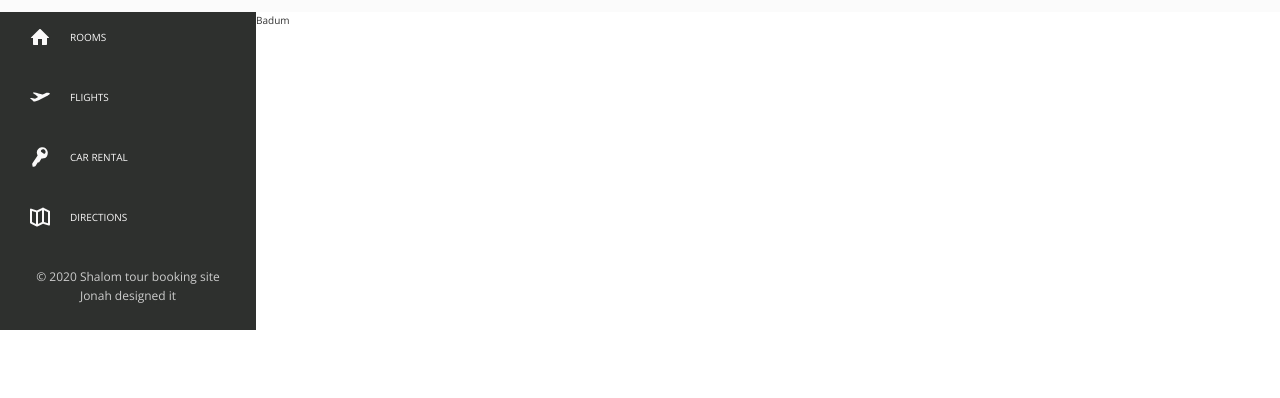
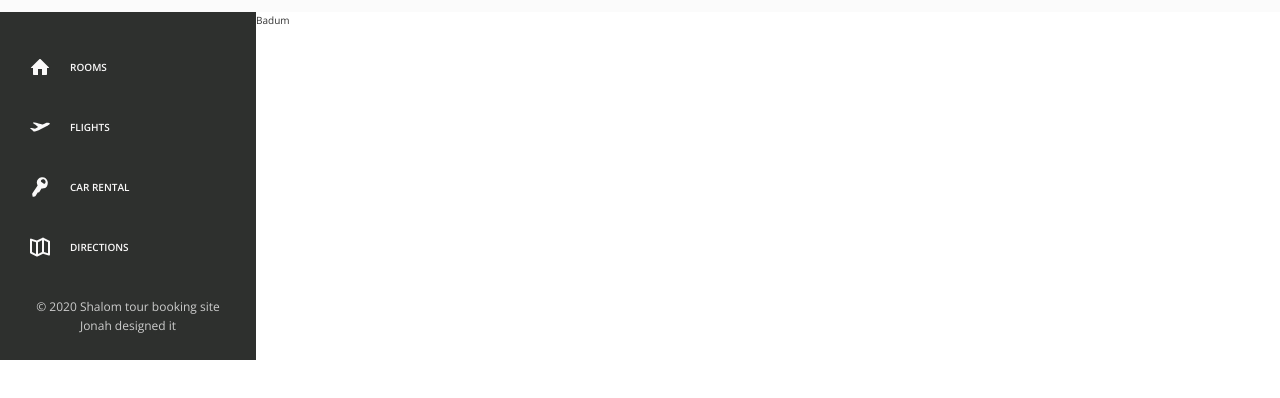
Before and after one commit to Michie1001/shalom, a website: page index.html in a window 1280 px wide. Shown: the part 58-456 px from the top of the page. Drawn offline with nearby package versions, Linux system fonts and the light colour scheme.

Commit message:
sidebar transition smoothened out

```diff
--- a/sass/components.scss
+++ b/sass/components.scss
@@ -124,6 +124,7 @@
 		display: flex;
 		flex-direction: column;
 		justify-content: space-between;
+		padding-top: 3rem;
 
 		.side-nav{
 
@@ -143,7 +144,7 @@
 					width: 3px;
 					background-color: var(--color-royal-purple);
 					transform: scaleY(0);
-					transition: transform .2s, width .4s .2s;
+					transition: transform .2s, width .4s cubic-bezier(1, 0, 0, 1) .2s;
 				}
 				&:hover::before{
 					transform: scaleY(1);
@@ -159,6 +160,12 @@
 				display: flex;
 				align-items: center;
 				padding: 1.5rem 3rem;
+				position: relative;
+				z-index: 10;
+
+				span {
+					font-weight: bold;
+				}
 			}
 			&__icon{
 				margin-right: 2rem;
```
Also changed, not shown: css/style.css.
